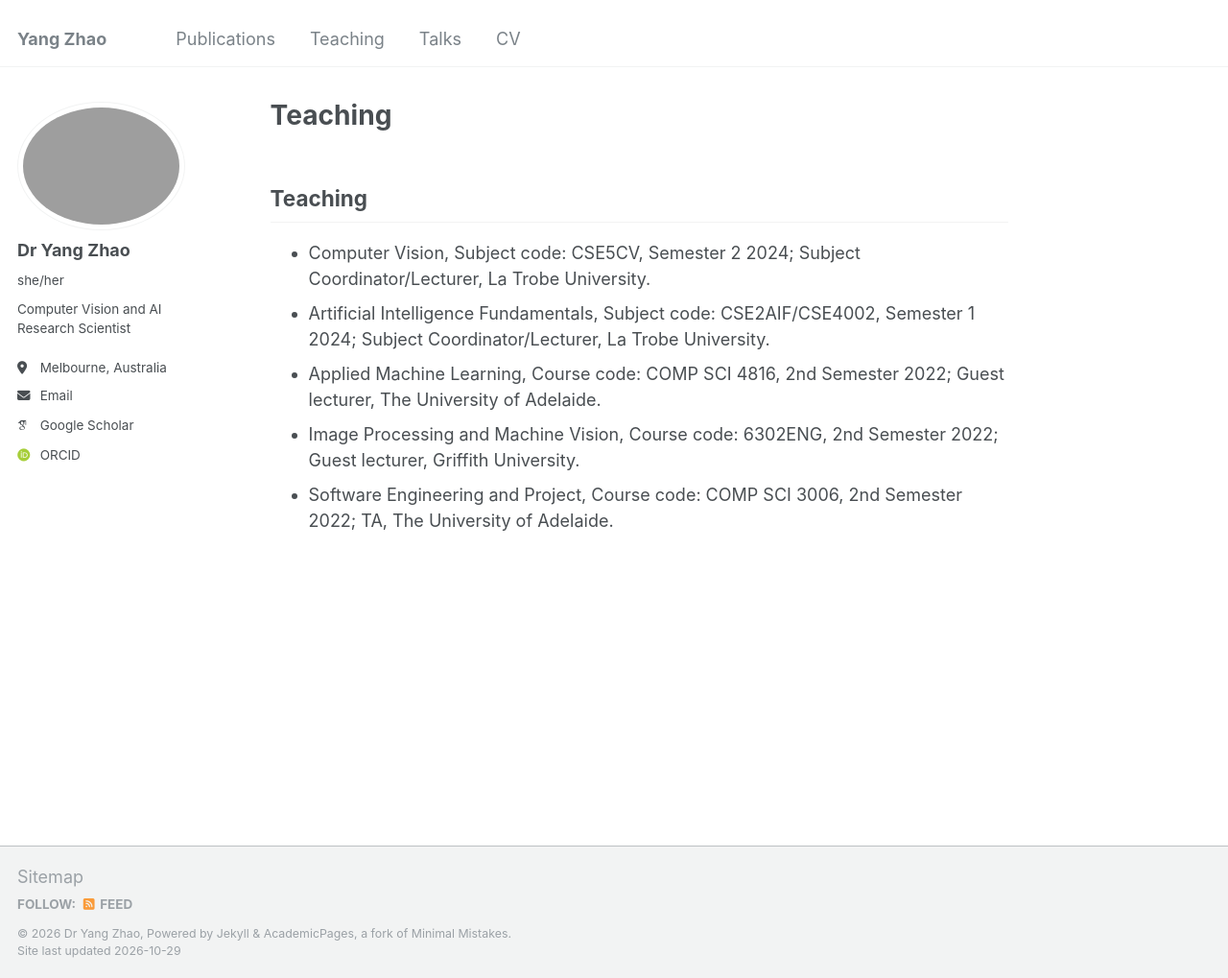
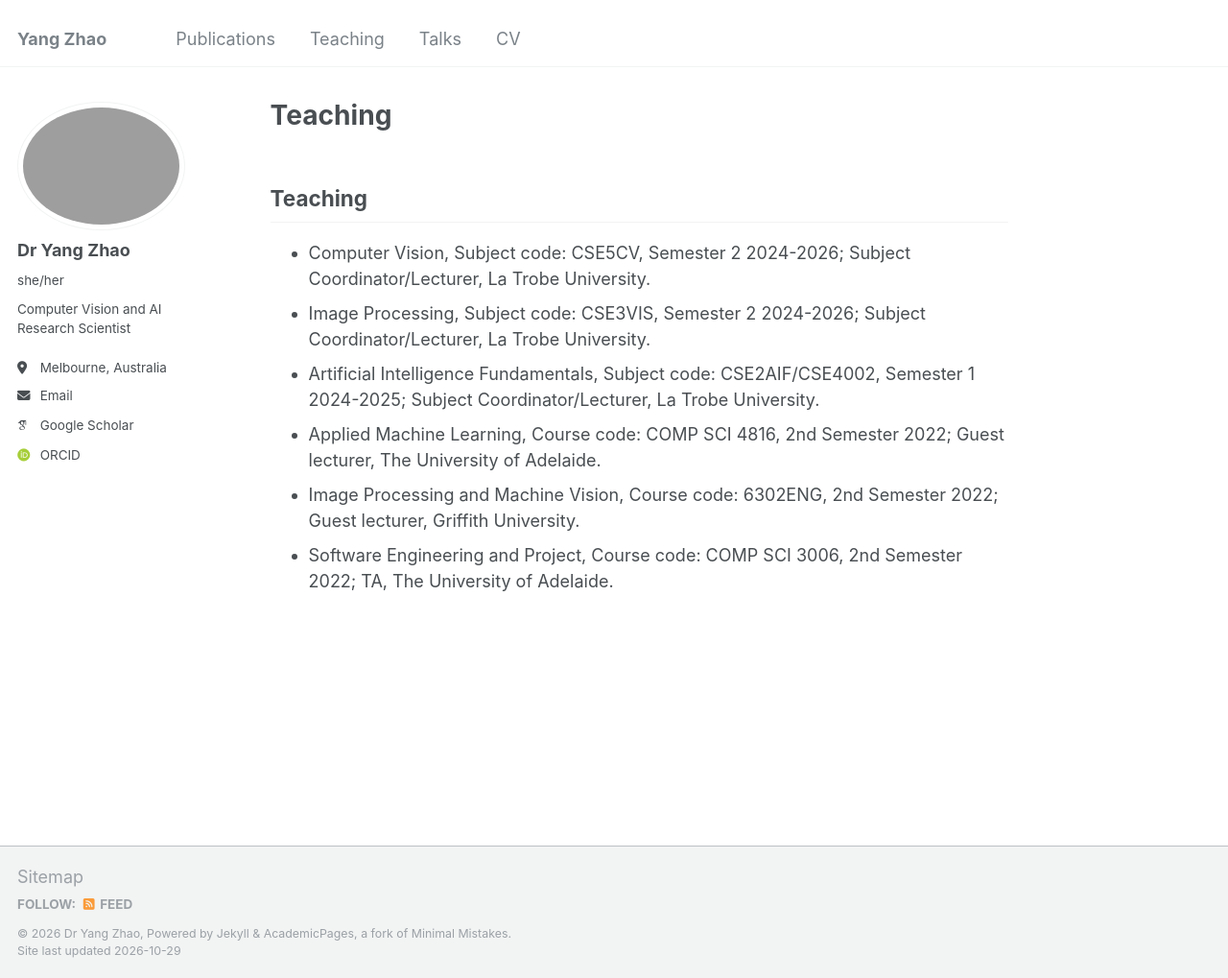
Before and after one commit to yangyangkiki/yangyangkiki.github.io, a Jekyll site: the page built from _pages/teaching.md, in a window 1280 px wide and 1019 px high. Shown: the whole window at 96% size. Built offline with Jekyll 4.4.1, drawn with Linux system fonts in a browser that asks for light colours; some web fonts are replaced.

Commit message:
Update teaching details and course codes

```diff
--- a/_pages/teaching.md
+++ b/_pages/teaching.md
@@ -7,8 +7,9 @@ author_profile: true
 
 ## Teaching
 
-- Computer Vision, Subject code: CSE5CV, Semester 2 2024; Subject Coordinator/Lecturer, La Trobe University.
-- Artificial Intelligence Fundamentals, Subject code: CSE2AIF/CSE4002, Semester 1 2024; Subject Coordinator/Lecturer, La Trobe University.
+- Computer Vision, Subject code: CSE5CV, Semester 2 2024-2026; Subject Coordinator/Lecturer, La Trobe University.
+- Image Processing, Subject code: CSE3VIS, Semester 2 2024-2026; Subject Coordinator/Lecturer, La Trobe University.
+- Artificial Intelligence Fundamentals, Subject code: CSE2AIF/CSE4002, Semester 1 2024-2025; Subject Coordinator/Lecturer, La Trobe University.
 - Applied Machine Learning, Course code: COMP SCI 4816, 2nd Semester 2022; Guest lecturer, The University of Adelaide.
 - Image Processing and Machine Vision, Course code: 6302ENG, 2nd Semester 2022; Guest lecturer, Griffith University.
 - Software Engineering and Project, Course code: COMP SCI 3006, 2nd Semester 2022; TA, The University of Adelaide.
```
